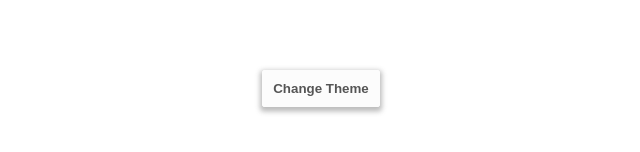
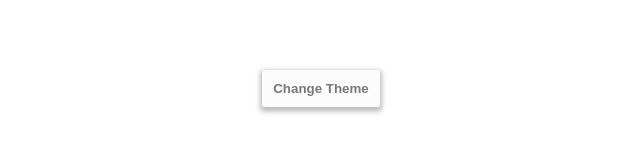
Before and after one commit to LucianoBrumer/edarkmode.js, a plain HTML site: page index.html in a window 1280 px wide. Shown: the part 320-472 px from the top of the page, 327-967 px from the left. Drawn offline with Linux system fonts and the light colour scheme.

Commit message:
Update styles.css

```diff
--- a/styles.css
+++ b/styles.css
@@ -2,7 +2,7 @@
 :root{
     --bg: #fff;
     --button: #FCFCFC;
-    --text: #555;
+    --text: #777;
     --shadow: rgba(77, 77, 77, 0.375);
 }
 
```
